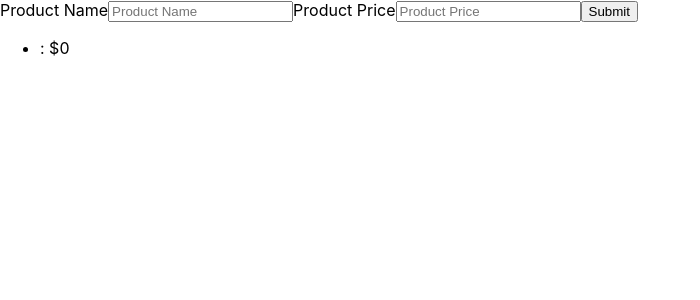
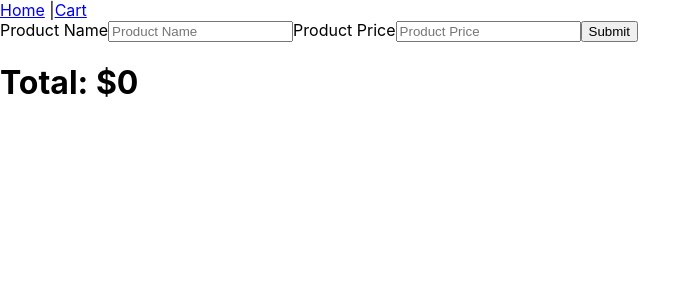
Before and after one commit to whomikedao/React-Practice, a React (Create React App) app in the folder shoppingcart/shopping-cart-app/: page / in a window 1280 px wide. Shown: the top 300 px of the page, without its empty margins (0-700 px from the left). Built offline with nearby package versions, Linux system fonts and the light colour scheme.

Commit message:
updated functions

```diff
--- a/shoppingcart/shopping-cart-app/src/components/AddProduct.js
+++ b/shoppingcart/shopping-cart-app/src/components/AddProduct.js
@@ -63,7 +63,7 @@ class AddProduct extends React.Component {
                     <button>Submit</button>
 
                 </form>
-
+                <h1>Total: ${this.props.totalCost}</h1>
                 <ul>
                     {this.props.productCart.map((product)=>{
                         return <li>{product.productName}: ${product.productPrice}</li>
--- a/shoppingcart/shopping-cart-app/src/components/Cart.js
+++ b/shoppingcart/shopping-cart-app/src/components/Cart.js
@@ -6,29 +6,30 @@ import deleteProduct from '../actions/deleteProduct';
 //STEP 17: made a delete function in the actions folder
 //STEP 20a: ADD DELETE FUNCTION TO ONCLICK
 //STEP 21: npm install react-router-dom
+//STEP 22 ADDED BASELAYOUT
 class Cart extends Component {
   render() {
     return (
       <div>
         <table>
-          <thread>
+          <thead>
             <tr>
               <th>Product Name</th>
               <th>Product Price</th>
               <th>#</th>
             </tr>
-          </thread>
+          </thead>
           <tbody>
             {
               this.props.productCart.map((productObj)=>{
                 return <tr key={productObj.productName}>
                   <td>{productObj.productName}</td>
                   <td>{productObj.productPrice}</td>
-                  <td onClick={this.props.onDeleteProduct({
+                  <td onClick={()=>{this.props.onDeleteProduct({
                     productName: productObj.productName,
                     productPrice: productObj.productPrice
                   })
-                    }>Remove</td>
+                    }}>Remove</td>
 
                 </tr>
               })
@@ -51,14 +52,15 @@ class Cart extends Component {
 let mapStateToProps = (state) => {
   return {
     //takes a component and provides the updated component
-    onDeleteProduct: (productData) => dispatch(deleteProduct(productData))
+    totalCost: state.totalCost,
+    productCart: state.productCart
   }
 }
 
 
 let mapDispatchToProps = (dispatch) => {
-  return{
-      onAddProduct: (productData) => dispatch(addProduct(productData))
+  return {
+      onDeleteProduct: (productData) => dispatch(deleteProduct(productData))
   }
 }
 const connectComponent = connect(
--- a/shoppingcart/shopping-cart-app/src/index.js
+++ b/shoppingcart/shopping-cart-app/src/index.js
@@ -9,6 +9,7 @@ import reducer from './reducer/cartReducer';
 import AddProduct from './components/AddProduct';
 import Cart from './components/Cart';
 import {BrowserRouter, Switch, Route} from 'react-router-dom';
+import BaseLayout from './layout/BaseLayout';
 
 //STEP 10 IMPORT REDUCER AND CREATE THE STORE THROUGH THE REDUCER
 const store = createStore(reducer)
@@ -17,11 +18,14 @@ const store = createStore(reducer)
 ReactDOM.render(
     <Provider store={store}>
         <BrowserRouter>
-            <Switch>
-                <Route path="/" component={AddProduct} />
-                <Route path="/cart/" compnent={Cart} />
-            </Switch>
+            <BaseLayout>
+                <Switch>
+                    <Route exact path="/" component={AddProduct} />
+                    <Route path="/cart" component={Cart} />
+                </Switch>
+            </BaseLayout>
         </BrowserRouter>
+
     </Provider>, document.getElementById('root')
 
 );
--- a/shoppingcart/shopping-cart-app/src/reducer/cartReducer.js
+++ b/shoppingcart/shopping-cart-app/src/reducer/cartReducer.js
@@ -4,12 +4,7 @@ let cartReducer = (state, action) =>{
     if(state === undefined){
         state = {
             totalCost: 0,
-            productCart: [
-                {
-                    productName: '',
-                    productPrice: 0
-                }
-            ]
+            productCart: []
         }
     }
     //STEP 9: ADD THE ACTION
@@ -18,12 +13,22 @@ let cartReducer = (state, action) =>{
         console.log(state.productCart);
         //updates the totalCost calling from two different places
             return{
-                totalCost: state.totalCost + action.productData.productPrice,
+                totalCost: state.totalCost + parseInt(action.productData.productPrice),
                 productCart: state.productCart.concat({
                     //concatenating on object
                     productName: action.productData.productName,
                     productPrice: action.productData.productPrice
                 })
+            }
+        //STEP 19: ADD THE DELETE CASE
+        case 'deleteProduct':
+            let updatedArray = state.productCart.filter((productState)=>{
+                return productState.productName !== action.productData.productName
+            })
+            return{
+                ...state,
+                totalCost: state.totalCost - parseInt(action.productData.productPrice),
+                productCart: updatedArray
             }
         default:
             return state
```
